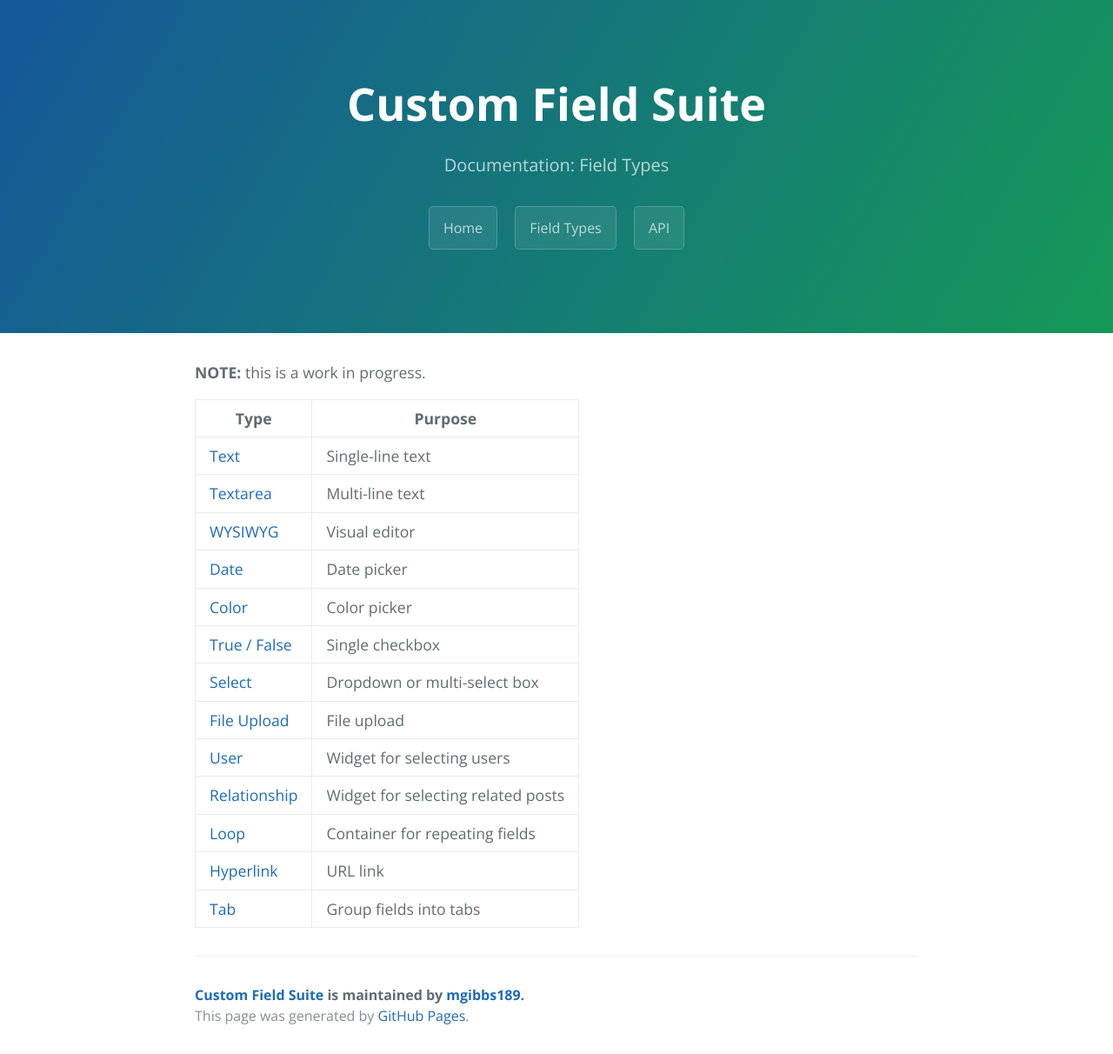
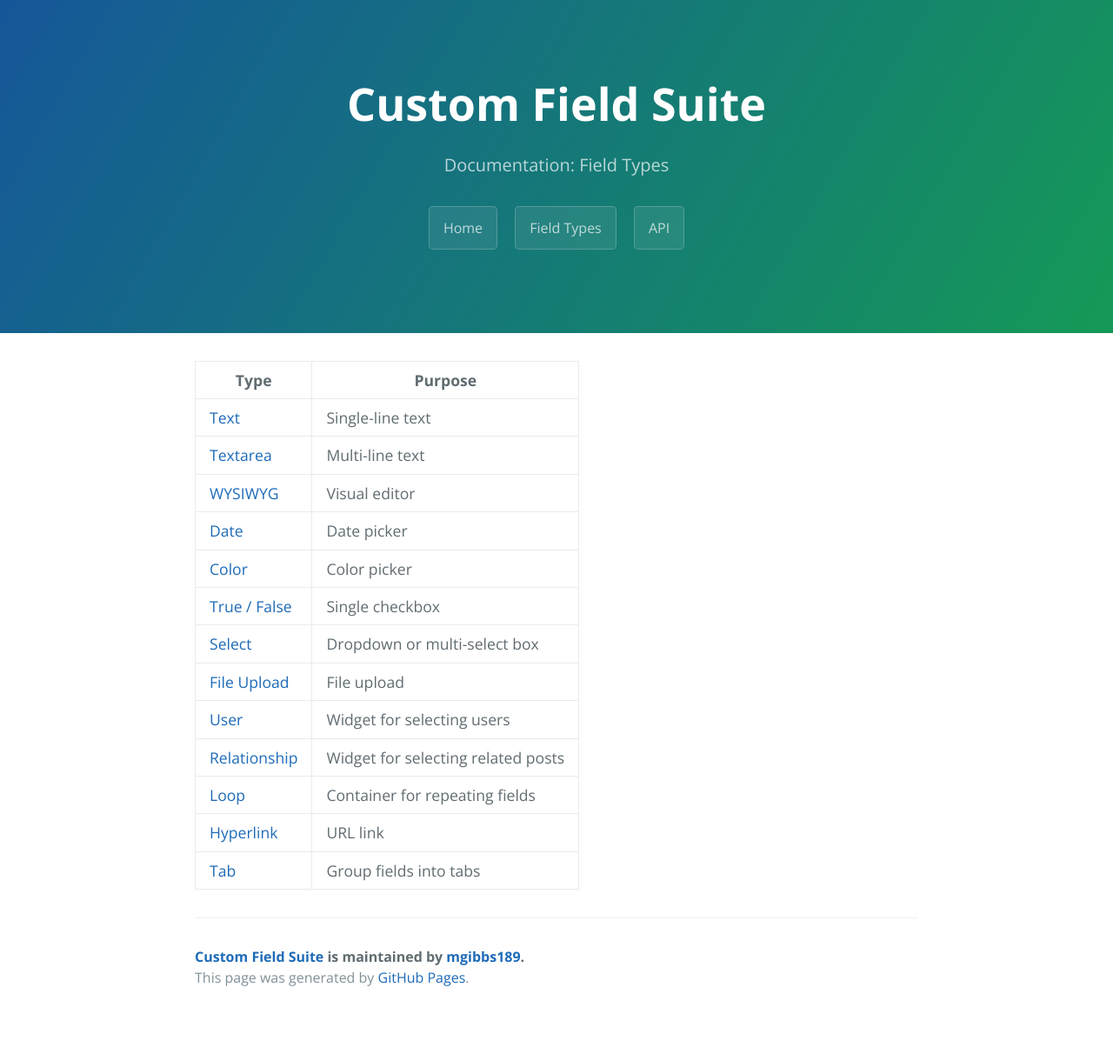
Before and after one commit to mgibbs189/custom-field-suite, a Jekyll site: the page built from field-types.md, in a window 1280 px wide. Shown: the whole page at 87% size. Built offline with Jekyll 4.4.1, drawn with Linux system fonts in a browser that asks for light colours; after the commit the page ends 1168 px from its top, so only the background shows below that.

Commit message:
Update field-types.md

```diff
--- a/field-types.md
+++ b/field-types.md
@@ -2,8 +2,6 @@
 layout: default
 title: Field Types
 ---
-
-**NOTE:** this is a work in progress.
 
 | Type | Purpose |
 |--------|---------|
```
